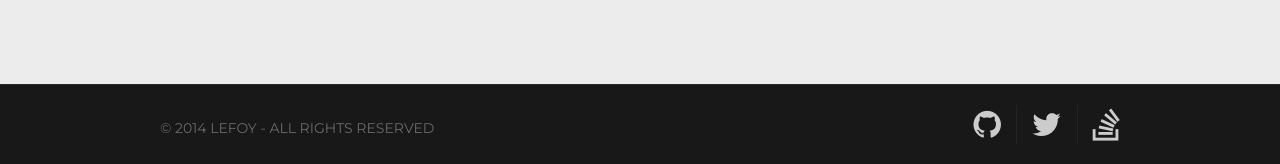
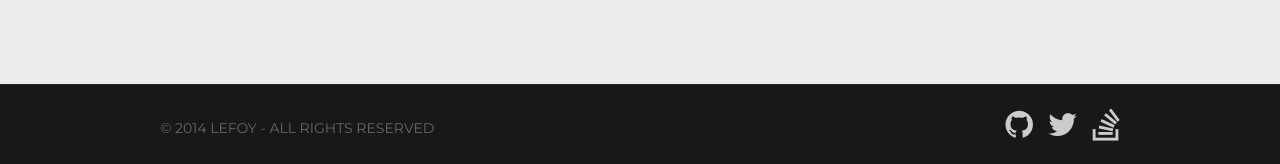
Before and after one commit to lefoy/lefoy.github.io, a Jekyll site: the page built from index.html, in a window 1280 px wide. Shown: the part 2779-2943 px from the top of the page. Built offline with Jekyll 4.4.1, drawn with Linux system fonts in a browser that asks for light colours; nearby versions of some CDN libraries; the list of posts is cut into pages by our own code.

Commit message:
Update theme

```diff
--- a/public/css/main.css
+++ b/public/css/main.css
@@ -614,9 +614,10 @@
 .section .section-content {
   max-width: 960px;
   margin: 0 auto;
+  padding: 0 20px;
 }
 
-/* line 14, ../sass/_sections.scss */
+/* line 15, ../sass/_sections.scss */
 .section.home {
   display: table-cell;
   vertical-align: middle;
@@ -628,7 +629,7 @@
   background-position: center;
   background-size: cover;
 }
-/* line 24, ../sass/_sections.scss */
+/* line 25, ../sass/_sections.scss */
 .section.home:before {
   content: "";
   display: block;
@@ -643,20 +644,20 @@
   background-image: -o-linear-gradient(top, rgba(0, 0, 0, 0) 0%, rgba(0, 0, 0, 0.65) 100%);
   background-image: linear-gradient(top, rgba(0, 0, 0, 0) 0%, rgba(0, 0, 0, 0.65) 100%);
 }
-/* line 34, ../sass/_sections.scss */
+/* line 35, ../sass/_sections.scss */
 .section.home .section-content {
   z-index: 1;
   position: relative;
   text-align: center;
 }
-/* line 38, ../sass/_sections.scss */
+/* line 39, ../sass/_sections.scss */
 .section.home .section-content p {
   font: 2rem "Montserrat", Arial, sans-serif;
   text-transform: uppercase;
   color: #fff;
 }
 
-/* line 46, ../sass/_sections.scss */
+/* line 47, ../sass/_sections.scss */
 .section.citation {
   padding: 100px 0;
   background-image: url(/public/img/bg-section-citation.jpg);
@@ -664,7 +665,7 @@
   background-position: center;
   background-size: cover;
 }
-/* line 52, ../sass/_sections.scss */
+/* line 53, ../sass/_sections.scss */
 .section.citation:before {
   content: "";
   display: block;
@@ -679,24 +680,24 @@
   background-image: -o-linear-gradient(top, rgba(0, 0, 0, 0) 0%, rgba(0, 0, 0, 0.65) 100%);
   background-image: linear-gradient(top, rgba(0, 0, 0, 0) 0%, rgba(0, 0, 0, 0.65) 100%);
 }
-/* line 62, ../sass/_sections.scss */
+/* line 63, ../sass/_sections.scss */
 .section.citation p {
   font: 1.625rem "Montserrat", Arial, sans-serif;
   font-style: italic;
   color: #fff;
 }
-/* line 67, ../sass/_sections.scss */
+/* line 68, ../sass/_sections.scss */
 .section.citation p:before, .section.citation p:after {
   content: "\"";
 }
 
-/* line 73, ../sass/_sections.scss */
+/* line 74, ../sass/_sections.scss */
 .section.stats {
   display: table;
   padding: 0;
   border-collapse: collapse;
 }
-/* line 77, ../sass/_sections.scss */
+/* line 78, ../sass/_sections.scss */
 .section.stats .stats-section {
   display: table-cell;
   vertical-align: middle;
@@ -705,60 +706,64 @@
   text-align: center;
   border: 1px solid #e2e2e2;
 }
-/* line 84, ../sass/_sections.scss */
+/* line 85, ../sass/_sections.scss */
 .section.stats .stats-section a {
   text-decoration: none;
   color: inherit;
 }
-/* line 88, ../sass/_sections.scss */
+/* line 89, ../sass/_sections.scss */
 .section.stats .stats-section .stat-value {
   font: 4.5rem "Montserrat", Arial, sans-serif;
 }
-/* line 91, ../sass/_sections.scss */
+/* line 92, ../sass/_sections.scss */
 .section.stats .stats-section .stat-label {
   font: 700 1rem "Montserrat", Arial, sans-serif;
   text-transform: uppercase;
 }
 
-/* line 98, ../sass/_sections.scss */
+/* line 99, ../sass/_sections.scss */
 .section.contact {
   background-color: #ececec;
 }
 
-/* line 102, ../sass/_sections.scss */
+/* line 103, ../sass/_sections.scss */
 .section.copyright {
   padding: 20px 0 16px;
   color: #646464;
   border-top: 1px solid #242424;
   background-color: #181818;
 }
-/* line 107, ../sass/_sections.scss */
+/* line 108, ../sass/_sections.scss */
 .section.copyright p {
   float: left;
   width: 50%;
   font: 0.875rem "Montserrat", Arial, sans-serif;
   text-transform: uppercase;
 }
-/* line 113, ../sass/_sections.scss */
+/* line 114, ../sass/_sections.scss */
 .section.copyright .social {
   float: right;
   width: 50%;
   text-align: right;
 }
-/* line 117, ../sass/_sections.scss */
+/* line 118, ../sass/_sections.scss */
+.section.copyright .social .social-element a:before {
+  background-color: #2e2e2e;
+}
+/* line 121, ../sass/_sections.scss */
 .section.copyright .social .social-element + .social-element {
-  padding-left: 15px;
-  border-left: 1px solid #242424;
+  padding-left: 0;
+  border-left: none;
 }
 
-/* line 124, ../sass/_sections.scss */
+/* line 128, ../sass/_sections.scss */
 .social {
   margin: 0;
   padding: 0;
   font-size: 0;
   list-style-type: none;
 }
-/* line 129, ../sass/_sections.scss */
+/* line 133, ../sass/_sections.scss */
 .social .social-element {
   display: inline-block;
   padding: 0;
@@ -766,7 +771,7 @@
   text-align: center;
   text-transform: uppercase;
 }
-/* line 135, ../sass/_sections.scss */
+/* line 139, ../sass/_sections.scss */
 .social .social-element .bg-hover:before {
   top: 50%;
   left: 50%;
@@ -775,7 +780,7 @@
   margin-top: -25px;
   margin-left: -25px;
 }
-/* line 144, ../sass/_sections.scss */
+/* line 148, ../sass/_sections.scss */
 .social .social-element + .social-element {
   margin-left: 15px;
   padding-left: 15px;
```
Also changed, not shown: public/sass/_sections.scss (+6 -2 lines).
